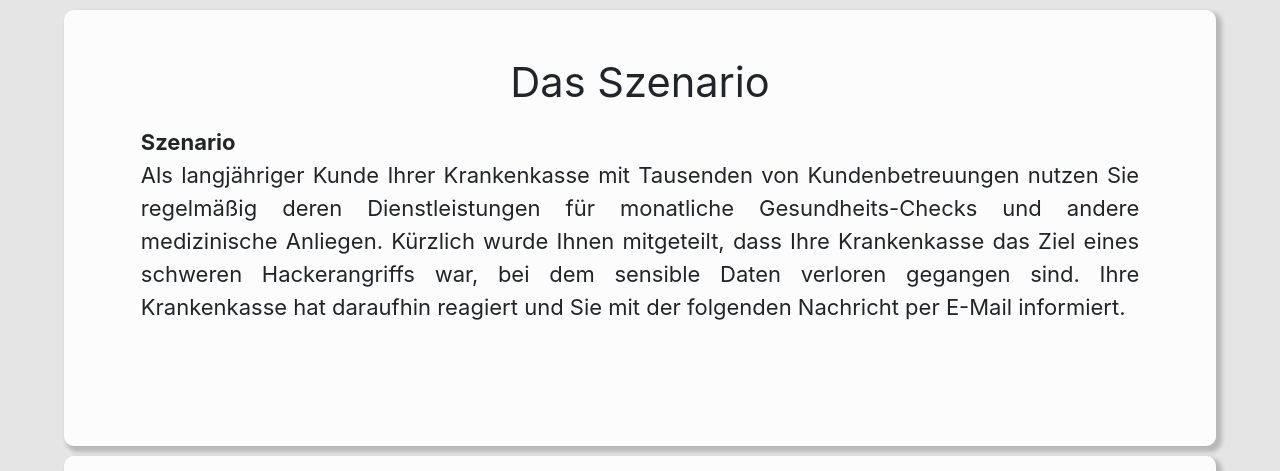
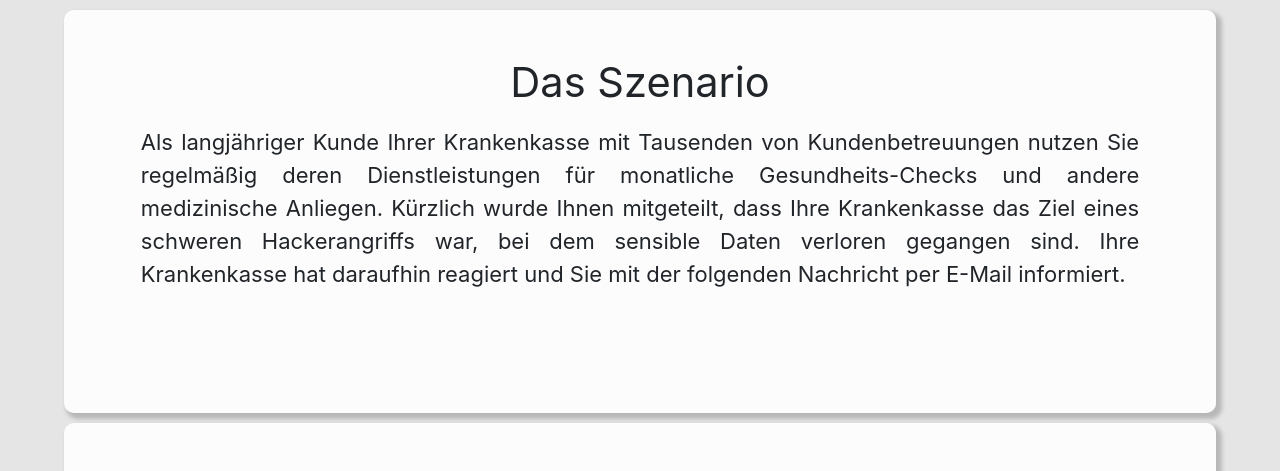
Before and after one commit to lennartschr/masterarbeit, a Django app: page /webseiteB in a window 1280 px wide. Shown: the part 60-531 px from the top of the page. Run offline with Django 4.2, Linux system fonts and the light colour scheme.

Commit message:
Kommentar

```diff
--- a/webapp/templates/webseite/webseiteB.html
+++ b/webapp/templates/webseite/webseiteB.html
@@ -55,7 +55,6 @@
     <div class="rowextend">
       <h2 class="h2 center">Das Szenario</h2>
       <p>
-        <b>Szenario</b><br>
         Als langjähriger Kunde Ihrer Krankenkasse mit Tausenden von Kundenbetreuungen nutzen Sie regelmäßig deren
         Dienstleistungen für monatliche Gesundheits-Checks und andere medizinische Anliegen. Kürzlich wurde Ihnen
         mitgeteilt, dass Ihre Krankenkasse das Ziel eines schweren Hackerangriffs war, bei dem sensible Daten verloren
```
